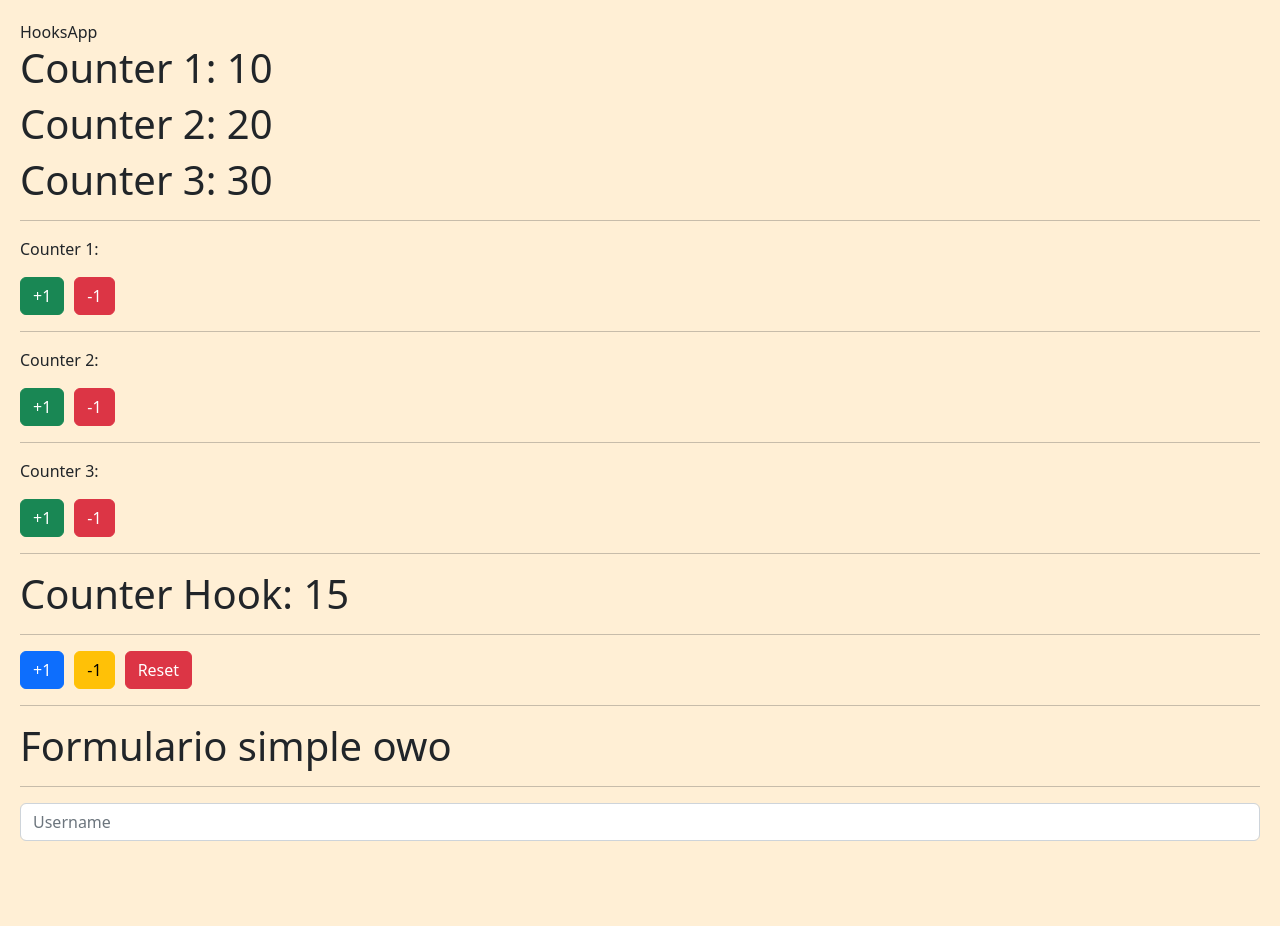
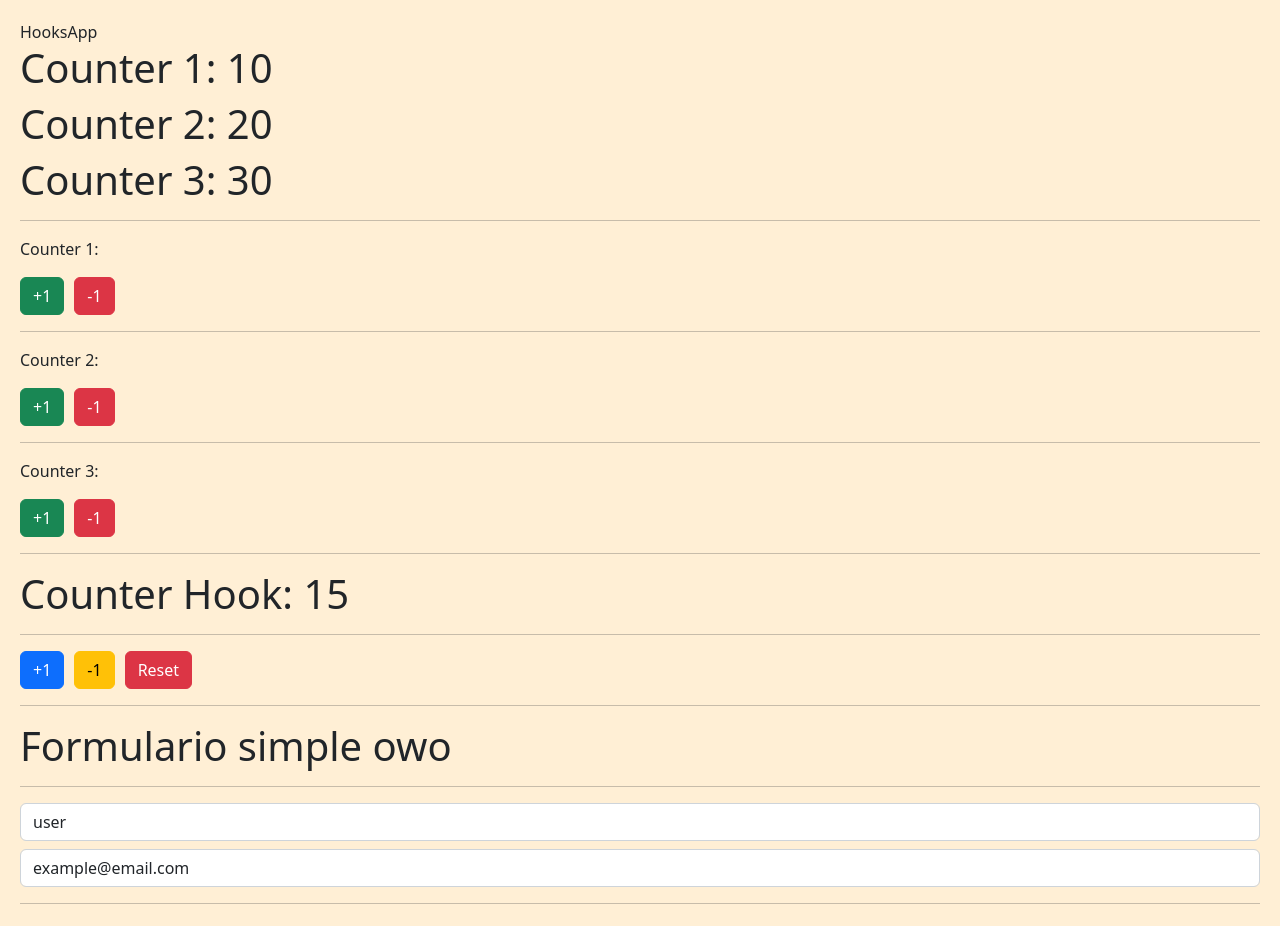
Before and after one commit to SubotaiBenaissa/Hooks-React-App, a React (Vite) app: page / in a window 1280 px wide. Shown: the top 926 px of the page. Before the commit the page ends 861 px from the top, so only its background shows below. Built offline with nearby package versions, Linux system fonts and the light colour scheme.

Commit message:
Profundizado el el hook useEffect

```diff
--- a/src/hooks/useCounter.js
+++ b/src/hooks/useCounter.js
@@ -23,7 +23,7 @@ export const useCounter = (initialValue = 15) => {
         counter,
         increment,
         decrement,
-        resetCounter
+        resetCounter,
 
     }
 
--- a/src/useffect/FormComponent.jsx
+++ b/src/useffect/FormComponent.jsx
@@ -1,7 +1,41 @@
-
 import React from 'react'
+import { useState, useEffect } from 'react'
 
 export const FormComponent = () => {
+
+    const [formState, setFormState] = useState({
+        username: 'user',
+        email: 'example@email.com',
+    })
+
+    const {username, email} = formState;      // Des-estructuro el formState para extraer username e email para usarlos en el input
+
+    const onInputChange = ({ target }) => {   // lo que pasa acá es que se llama al objeto target que tiene los valores de name y value que corresponden al evento
+        const {name, value} = target          // Se des-estructuran esos valores, name y value
+        // console.log({name, value})
+        setFormState({                        // Como en el form también se tienen esos valores se relacionan
+            ...formState,                     // Con el operador spread mantengo el estado que no cambia de formState
+            [ name ]: value                   // Según el input en que se cambie su valor se asigna el nuevo valor que se escribe ej: [username]: value ó [email]: value y se cambia
+        });
+        console.log({name, value})
+    }
+
+    useEffect( () => {
+        console.log('useEffect invocado xdd');
+    }, []);                                       // Cuando al useEffect se le manda un arreglo vacío significa que se quiere que el useEffect se ejecute una vez se monta el componente.
+                                                  // Osea, una única vez cuando el componente se monta mas no cuando se renderiza de nuevo :D
+    useEffect( () => {
+        console.log('formState cambiado');
+    }, [ formState ])                               // Aquí el useEffect va a estar pendiente de lo que ocurra con formState, siempre que este cambie se ejecutará el useEffect
+                                                  // según react se recomienda hacer useEffects pequeños que no abarquen muchos datos y que sean especializados en ciertos atributos
+    useEffect(() => {
+        console.log('Email cambiado');
+    }, [ email ])                                 // Como está des-estructurado el email y el username se puede invocar de esa forma
+
+    useEffect(() => {
+        console.log('Username cambiado');
+    }, [ username ])                              // Igual el username :D
+
 
     return (
 
@@ -10,10 +44,21 @@ export const FormComponent = () => {
             <hr />
             <input
                 type='text'
-                className='form-control'
+                className='form-control mt-2'
                 placeholder='Username'
                 name='username'
+                value={ username }                  // Le asigno el valor de username que pertenece a fromState
+                onChange={ onInputChange }          // Cuando se cambia el form se ejecuta la función onInputChange
             />
+            <input
+                type='text'
+                className='form-control mt-2'
+                placeholder='Email'
+                name='email'
+                value={ email }
+                onChange={ onInputChange }          // Lo mismo con el email
+            />
+            <hr />
         </>
 
     )
```
Also changed, not shown: src/index.css (line endings or trailing spaces).
